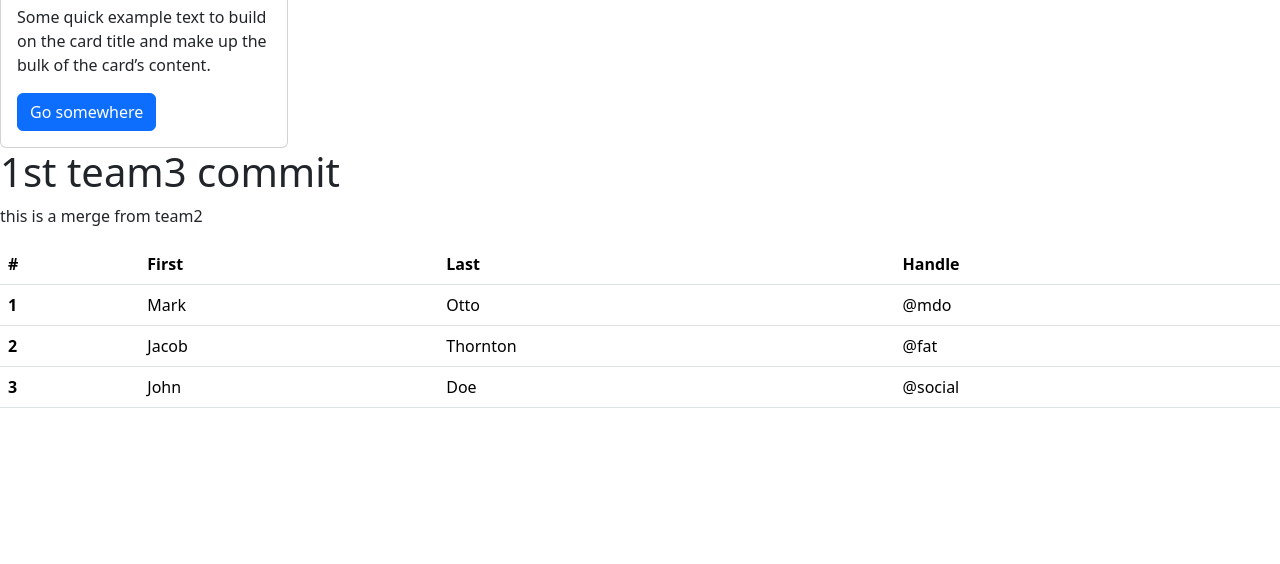
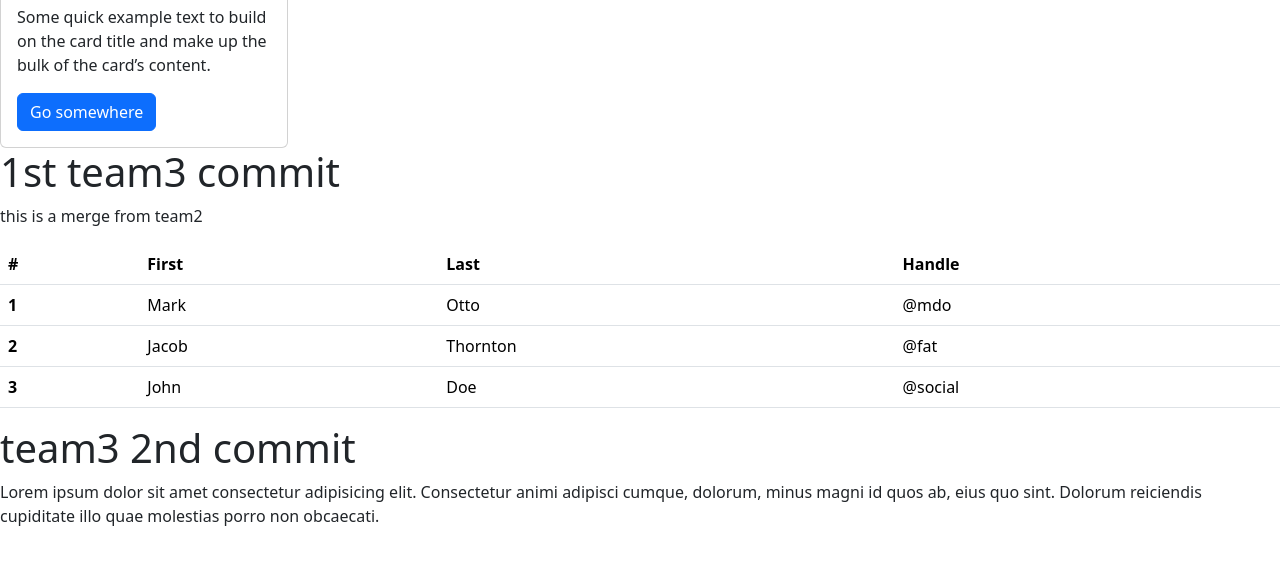
Before and after one commit to Techno-rusuky/new-branch-Git, a plain HTML site: page index.html in a window 1280 px wide. Shown: the part 220-784 px from the top of the page. Drawn offline with nearby package versions, Linux system fonts and the light colour scheme.

Commit message:
this is a team3 2nd commit

```diff
--- a/index.html
+++ b/index.html
@@ -86,7 +86,13 @@
 </table>
 </div>
 
-
+<div>
+      <h1>team3  2nd commit</h1>
+      <p>Lorem ipsum dolor sit amet consectetur adipisicing elit.
+         Consectetur animi adipisci cumque, dolorum, minus magni id
+          quos ab, eius quo sint. Dolorum reiciendis cupiditate illo
+          quae molestias porro non obcaecati.</p>
+</div>
 
 
     <script src="https://cdn.jsdelivr.net/npm/bootstrap@5.3.8/dist/js/bootstrap.bundle.min.js" integrity="sha384-FKyoEForCGlyvwx9Hj09JcYn3nv7wiPVlz7YYwJrWVcXK/BmnVDxM+D2scQbITxI" crossorigin="anonymous"></script>
```
